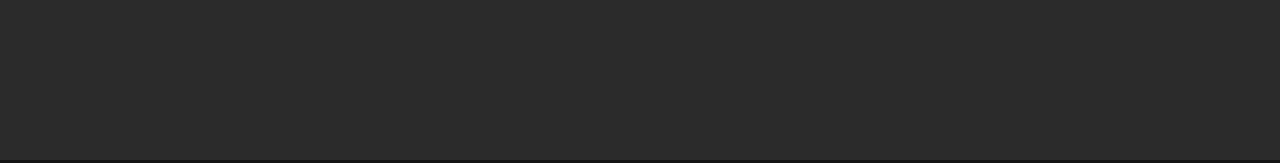
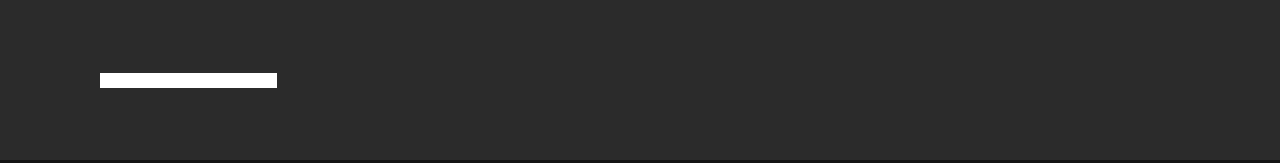
Before and after one commit to KANTNOLI/HW-Angular-3.2, an Angular app: page / in a window 1280 px wide. Shown: the top 163 px of the page. Built offline with nearby package versions, Linux system fonts and the light colour scheme.

Commit message:
angular update

```diff
--- a/src/app/app.module.ts
+++ b/src/app/app.module.ts
@@ -1,5 +1,6 @@
 import { NgModule } from '@angular/core';
 import { BrowserModule } from '@angular/platform-browser';
+import { FormsModule } from '@angular/forms';
 
 import { AppRoutingModule } from './app-routing.module';
 import { AppComponent } from './app.component';
@@ -16,7 +17,7 @@ import { RenderCartPipe } from './pipes/render-cart.pipe';
   ],
   imports: [
     BrowserModule,
-    AppRoutingModule
+    AppRoutingModule, FormsModule
   ],
   providers: [],
   bootstrap: [AppComponent]
--- a/src/app/filters/filters.component.html
+++ b/src/app/filters/filters.component.html
@@ -1,3 +1,3 @@
 <section class="filters">
-
+    <input type="text" [(ngModel)]="search">
 </section>
```
